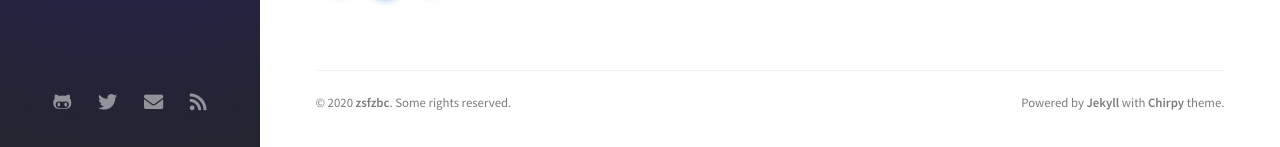
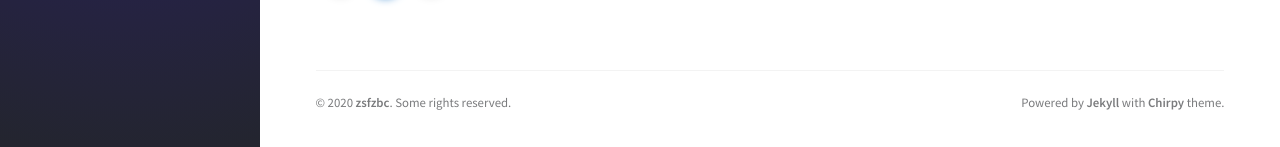
Before and after one commit to zsfzbc/blog, a Jekyll site: the page built from index.html, in a window 1280 px wide and 981 px high. Shown: the part 831-978 px from the top of the window. Built offline with Jekyll 4.4.1, drawn with Linux system fonts in a browser that asks for light colours; nearby versions of some CDN libraries; the list of posts is cut into pages by our own code; comment, search, counter and statistics services are not loaded.

Commit message:
第一次提交

```diff
--- a/_includes/sidebar.html
+++ b/_includes/sidebar.html
@@ -55,36 +55,36 @@
 
 </div><!-- #nav-wrapper -->
 
-<div class="sidebar-bottom d-flex flex-wrap justify-content-around mt-4">
+<!--<div class="sidebar-bottom d-flex flex-wrap justify-content-around mt-4">-->
 
-  {% if site.theme_mode == "dual" %}
-  <span id="mode-toggle-wrapper">
-    {% include mode-toggle.html %}
-  </span>
-  <span class="icon-border"></span>
-  {% endif %}
+<!--  {% if site.theme_mode == "dual" %}-->
+<!--  <span id="mode-toggle-wrapper">-->
+<!--    {% include mode-toggle.html %}-->
+<!--  </span>-->
+<!--  <span class="icon-border"></span>-->
+<!--  {% endif %}-->
 
-  {% for entry in site.data.contact %}
-    {% capture url %}
-      {%- if entry.type == 'github' -%}
-        https://github.com/{{ site.github.username }}
-      {%- elsif entry.type == 'twitter' -%}
-        https://twitter.com/{{ site.twitter.username }}
-      {%- elsif entry.type == 'email' -%}
-        {% assign email = site.social.email | split: '@' %}
-        javascript:window.open('mailto:' + ['{{ email[0] }}','{{ email[1] }}'].join('@'))
-      {%- elsif entry.type == 'rss' -%}
-        {{ "/feed.xml" | relative_url }}
-      {%- else -%}
-        {{ entry.url }}
-      {%- endif -%}
-    {% endcapture %}
+<!--  {% for entry in site.data.contact %}-->
+<!--    {% capture url %}-->
+<!--      {%- if entry.type == 'github' -%}-->
+<!--        https://github.com/{{ site.github.username }}-->
+<!--      {%- elsif entry.type == 'twitter' -%}-->
+<!--        https://twitter.com/{{ site.twitter.username }}-->
+<!--      {%- elsif entry.type == 'email' -%}-->
+<!--        {% assign email = site.social.email | split: '@' %}-->
+<!--        javascript:window.open('mailto:' + ['{{ email[0] }}','{{ email[1] }}'].join('@'))-->
+<!--      {%- elsif entry.type == 'rss' -%}-->
+<!--        {{ "/feed.xml" | relative_url }}-->
+<!--      {%- else -%}-->
+<!--        {{ entry.url }}-->
+<!--      {%- endif -%}-->
+<!--    {% endcapture %}-->
 
-    {% if url != '' %}
-    <a href="{{ url }}" {% unless entry.noblank %}target="_blank"{% endunless %}>
-      <i class="{{ entry.icon }}"></i>
-    </a>
-    {% endif %}
-  {% endfor %}
+<!--    {% if url != '' %}-->
+<!--    <a href="{{ url }}" {% unless entry.noblank %}target="_blank"{% endunless %}>-->
+<!--      <i class="{{ entry.icon }}"></i>-->
+<!--    </a>-->
+<!--    {% endif %}-->
+<!--  {% endfor %}-->
 
-</div>
+<!--</div>-->
```
